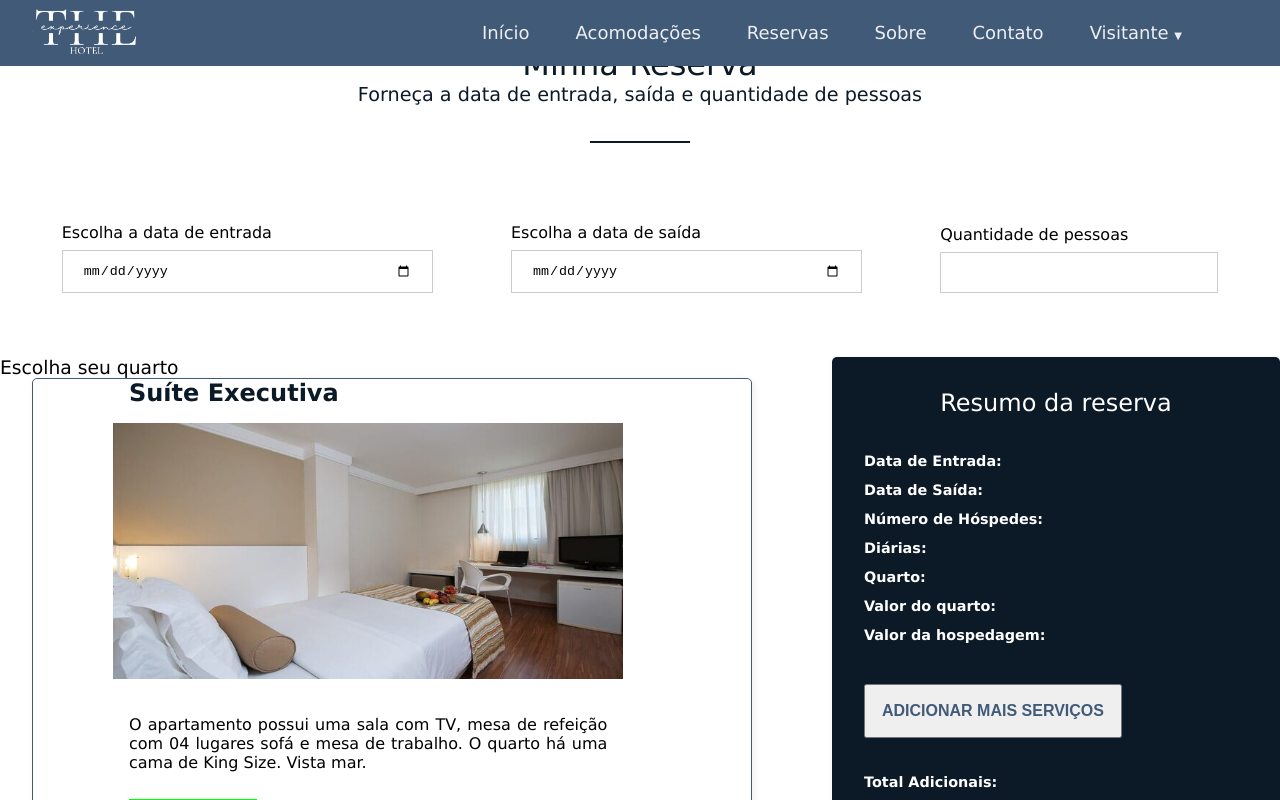
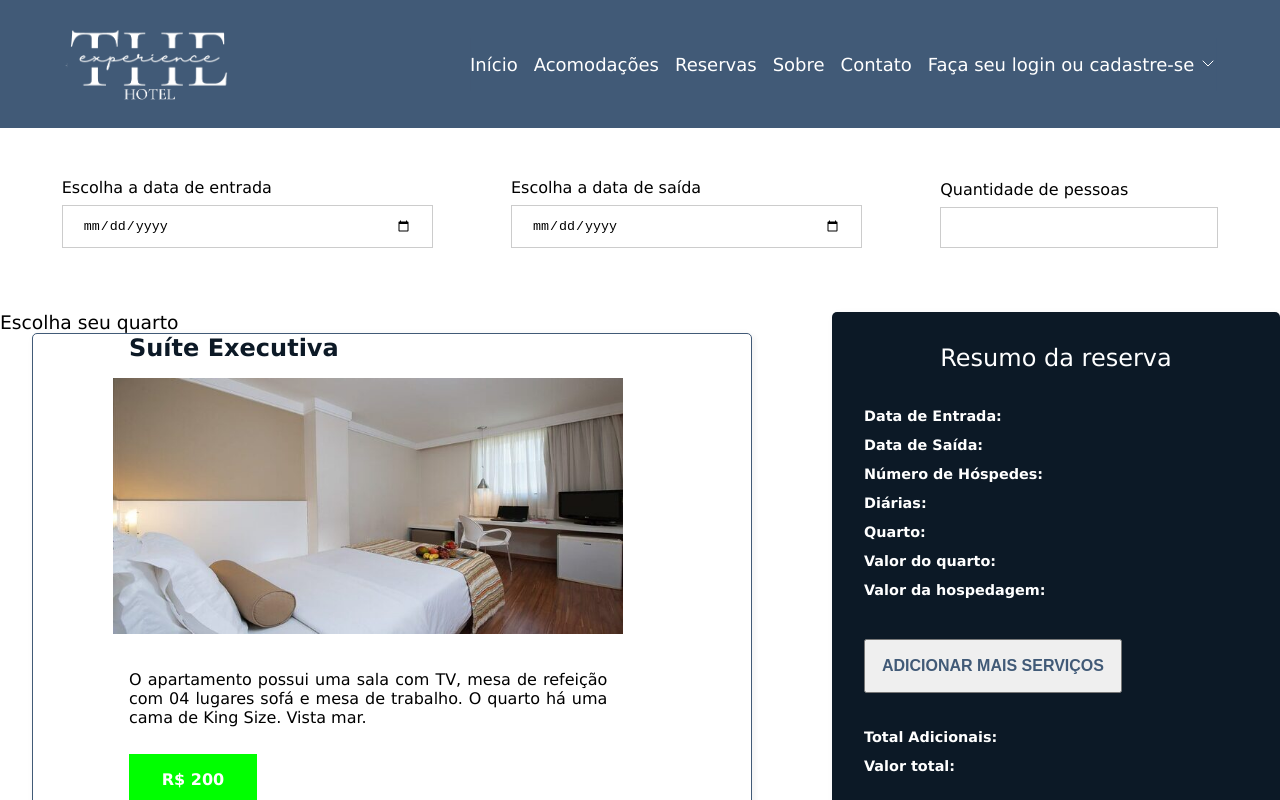
Before and after one commit to rcleyton/tex5-hotelaria-full, a Vue app in the folder web/: page /reservas in a window 1280 px wide. Shown: the top 800 px of the page. Built offline with nearby package versions, Linux system fonts and the light colour scheme.

Commit message:
refactor: estilizacao e estrutura header

```diff
--- a/web/src/App.vue
+++ b/web/src/App.vue
@@ -1,18 +1,18 @@
 <template>
+  <HeaderComponent />
   <router-view/>
-  <NavBar />
   <FooterComponent />
 </template>
 
 <script>
-import NavBar from './components/NavBar.vue';
+import HeaderComponent from './components/Header.vue';
 import FooterComponent from './components/FooterComponent.vue';
 import store from './store';
 
 export default {
   name: 'App',
   components: {
-    NavBar,
+    HeaderComponent,
     FooterComponent
   },
 	mounted: function() {
--- /dev/null
+++ b/web/src/components/Header.vue
@@ -0,0 +1,225 @@
+<template>
+	<header>
+		<div class="header__container">
+			<div class="logo"></div>
+			<nav class="navbar">
+				<button
+					type="button"
+					@click="mostrarNavegacao"
+					:data-open="navegacaoAmostra"
+					aria-controls="main-navigation"
+				>
+					<span class="visually-hidden">Acessar menu navegação</span>
+				</button>
+				<ul
+					class="main-navigation"
+					id="main-navigation"
+					:data-open="navegacaoAmostra"
+				>
+					<li v-for="route in routes">
+						<router-link :to="route.path" :key="route.id">{{
+							route.label
+						}}</router-link>
+					</li>
+					<li class="dropdown">
+						Faça seu login ou cadastre-se
+						<ul>
+							<li>
+								<router-link to="login">Entrar</router-link>
+							</li>
+							<li>
+								<router-link to="#">Cadastrar</router-link>
+							</li>
+						</ul>
+					</li>
+				</ul>
+			</nav>
+		</div>
+	</header>
+</template>
+
+<script>
+export default {
+	name: 'HeaderComponent',
+	data() {
+		return {
+			routes: [
+				{ id: 1, path: '/', label: 'Início ' },
+				{ id: 2, path: 'acomodacoes', label: 'Acomodações ' },
+				{ id: 3, path: 'reservas', label: 'Reservas ' },
+				{ id: 4, path: 'sobre', label: 'Sobre ' },
+				{ id: 5, path: 'contato', label: 'Contato' },
+			],
+			navegacaoAmostra: false,
+		};
+	},
+	methods: {
+		mostrarNavegacao() {
+			this.navegacaoAmostra = !this.navegacaoAmostra;
+		},
+	},
+};
+</script>
+
+<style lang="scss" scoped>
+@use 'src/sass/sass-utils/_colors.scss' as v;
+
+.visually-hidden {
+	position: absolute;
+	width: 1px;
+	height: 1px;
+	padding: 0;
+	margin: -1px;
+	overflow: hidden;
+	clip: rect(0, 0, 0, 0);
+	white-space: nowrap;
+	border-width: 0;
+}
+
+header {
+	background-color: #415a77;
+	position: fixed;
+	width: 100%;
+
+	.header__container {
+		display: flex;
+		align-items: center;
+		justify-content: space-between;
+		color: #fff;
+		width: 90%;
+		max-width: 1440px;
+		margin-inline: auto;
+		padding-block: 16px;
+
+		.logo {
+			background-image: url('../assets/icons/logo_escrito.svg');
+			background-repeat: no-repeat;
+			background-size: contain;
+			background-position: center;
+			width: calc(128px + 3vw);
+			height: 32px;
+
+			@media (min-width: 768px) {
+				background-image: url('../assets/icons/texhotel_logo2.svg');
+				height: 96px;
+			}
+		}
+	}
+}
+
+nav {
+	button {
+		background-color: transparent;
+		background-image: url('../assets/icons/list.svg');
+		background-size: cover;
+		border: 0;
+		height: 32px;
+		width: 32px;
+
+		@media (min-width: 768px) {
+			display: none;
+		}
+	}
+
+	.main-navigation {
+		background-color: #415a77;
+		display: none;
+		left: 50%;
+		position: absolute;
+		padding-inline: calc(16px + 2vw);
+		padding-block: 16px;
+		text-align: center;
+		transform: translateX(-50%);
+		width: 100%;
+
+		&[data-open='true'] {
+			display: block;
+		}
+
+		@media (min-width: 768px) {
+			align-items: center;
+			display: flex;
+			gap: 1rem;
+			padding-inline: 0;
+			position: relative;
+		}
+
+		li {
+			font-size: 18px;
+			a {
+				color: #fff;
+				text-decoration: none;
+
+				@media (min-width: 768px) {
+					font-size: 18px;
+				}
+
+				&:visited {
+					color: inherit;
+				}
+			}
+
+			&:hover {
+				display: inline-block;
+				background-color: #516b8a;
+				transition: 0.3s ease;
+			}
+
+			& + li {
+				margin-block-start: 1rem;
+
+				@media (min-width: 768px) {
+					margin-block-start: 0;
+				}
+			}
+		}
+	}
+}
+
+.dropdown {
+	position: relative;
+
+	&:after {
+		content: '';
+		display: inline-block;
+		background-image: url('../assets/icons/caret-down.svg');
+		background-size: cover;
+		width: 16px;
+		height: 16px;
+	}
+
+	&:hover {
+		&:after {
+			transform: rotate(180deg);
+		}
+
+		ul {
+			display: block;
+		}
+	}
+
+	ul {
+		border-radius: 0.5rem;
+		display: none;
+		padding: 1rem;
+		position: relative;
+
+		@media (min-width: 768px) {
+			background-color: rgba(27, 38, 59, 0.8);
+			position: absolute;
+			left: 0;
+			top: auto;
+		}
+
+		li {
+			padding-inline: 0.5rem;
+			padding-block: 1rem;
+			width: 100%;
+
+			&:hover {
+				background-color: #4c9e9e;
+			}
+		}
+	}
+}
+</style>
--- a/web/src/components/NavBar.vue
+++ /dev/null
@@ -1,211 +0,0 @@
-<template>
-	<header>
-		<nav class="navbar">
-			<!-- LOGO -->
-			<div class="logo">
-				<img class="logo1" src="../assets/icons/texhotel_logo2.svg" />
-				<img class="logo2" src="../assets/icons/logo_escrito.svg" />
-			</div>
-			<!-- NAVEGAÇÃO MENU -->
-			<ul class="nav__links">
-				<!-- CHECKBOX HACK -->
-				<input type="checkbox" id="checkbox_toggle" />
-				<label for="checkbox_toggle" class="hamburger">&#9776;</label>
-				<!-- NAVEGAÇÃO MENUS -->
-				<div class="menu">
-					<li>
-						<router-link to="/">Início</router-link>
-					</li>
-					<li>
-						<router-link to="acomodacoes">Acomodações</router-link>
-					</li>
-					<li>
-						<router-link to="reservas">Reservas</router-link>
-					</li>
-					<li>
-						<router-link to="sobre">Sobre</router-link>
-					</li>
-					<li>
-						<router-link to="contato">Contato</router-link>
-					</li>
-					<li class="services">
-						<a href="/">Visitante <span class="arrow-icon">&#9660;</span></a>
-						<!-- MENU SUSPENSO OU DROPDOWN MENU -->
-						<ul class="dropdown">
-							<li><a href="#">Entrar </a></li>
-							<li><a href="#">Sair</a></li>
-							<li><a href="#">Perfil</a></li>
-						</ul>
-					</li>
-				</div>
-			</ul>
-		</nav>
-	</header>
-</template>
-
-<style lang="scss" scoped>
-@use 'src/sass/sass-utils/_colors.scss' as v;
-
-a {
-	text-decoration: none;
-	cursor: pointer;
-	opacity: 0.9;
-}
-
-a:hover {
-	opacity: 1;
-}
-
-.navbar {
-	display: flex;
-	align-items: center;
-	justify-content: space-between;
-	padding-left: 2rem;
-	background-color: #415a77;
-	width: 100vw;
-	color: #fff;
-	position: fixed;
-	top: 0;
-	left: 0;
-}
-
-.nav__links {
-	list-style: none;
-}
-
-.nav__links a {
-	color: #fff;
-}
-
-/* LOGO */
-.logo {
-	width: 8.5%;
-}
-
-.logo2 {
-	display: none;
-}
-
-/* NAVBAR MENU */
-.menu {
-	display: flex;
-	gap: 1em;
-	font-size: 18px;
-	margin: auto 4rem;
-}
-
-.menu li {
-	padding: 5px 14px;
-}
-
-.menu li:hover {
-	background-color: v.$dark-blue;
-	border-radius: 5px;
-	transition: 0.3s ease;
-}
-
-/* MENU SUSPENSO */
-.services {
-	position: relative;
-	margin-right: 20px;
-}
-
-.dropdown {
-	margin: auto;
-	background-color: rgba(27, 38, 59, 0.8);
-	position: absolute;
-	display: none;
-	border-radius: 0.5rem;
-	top: auto;
-	right: 0;
-	padding: 1rem;
-}
-.dropdown li + li {
-	margin-top: 10px;
-}
-
-.dropdown li {
-	padding: 0.5em 1em;
-	width: 8em;
-	text-align: center;
-	font-size: 1rem;
-}
-
-.dropdown li:hover {
-	background-color: #516b8a;
-}
-
-.services:hover .dropdown {
-	display: block;
-}
-
-/* RESPONSIVIDADE */
-/* NAVBAR MENU RESPONSIVA*/
-/* CHECKBOX HACK */
-input[type='checkbox'] {
-	display: none;
-}
-
-/*HAMBURGER MENU*/
-.hamburger {
-	display: none;
-	font-size: 24px;
-	user-select: none;
-}
-
-/*ARROW ICON*/
-.arrow-icon {
-	/* display: none; */
-	font-size: 10px;
-	user-select: none;
-}
-
-/* APLICAÇÃO MEDIA QUERIES */
-@media (max-width: 768px) {
-	.logo {
-		width: 30%;
-		margin: 1rem auto;
-	}
-
-	.logo1 {
-		display: none;
-	}
-
-	.logo2 {
-		display: block;
-	}
-
-	.menu {
-		display: none;
-		position: absolute;
-		background-color: #415a77;
-		right: 0;
-		left: 0;
-		text-align: center;
-		padding: 16px 0;
-	}
-	.menu li:hover {
-		display: inline-block;
-		background-color: #516b8a;
-		transition: 0.3s ease;
-	}
-	.menu li + li {
-		margin-top: 12px;
-	}
-	input[type='checkbox']:checked ~ .menu {
-		display: block;
-	}
-	.hamburger {
-		display: block;
-		margin: auto 1rem;
-	}
-	.dropdown {
-		left: 50%;
-		top: 30px;
-		transform: translateX(35%);
-	}
-	.dropdown li:hover {
-		background-color: #4c9e9e;
-	}
-}
-</style>
--- a/web/src/views/ReservasView.vue
+++ b/web/src/views/ReservasView.vue
@@ -83,7 +83,7 @@ export default {
 .form__title {
 	color: #0c1926;
 	font-size: 2rem;
-	margin: 45px 0 0px 0;
+	// margin: 45px 0 0px 0;
 	text-align: center;
 }
 
```
Also changed, not shown: web/src/assets/icons/caret-down.svg (added), web/src/assets/icons/list.svg (added).
